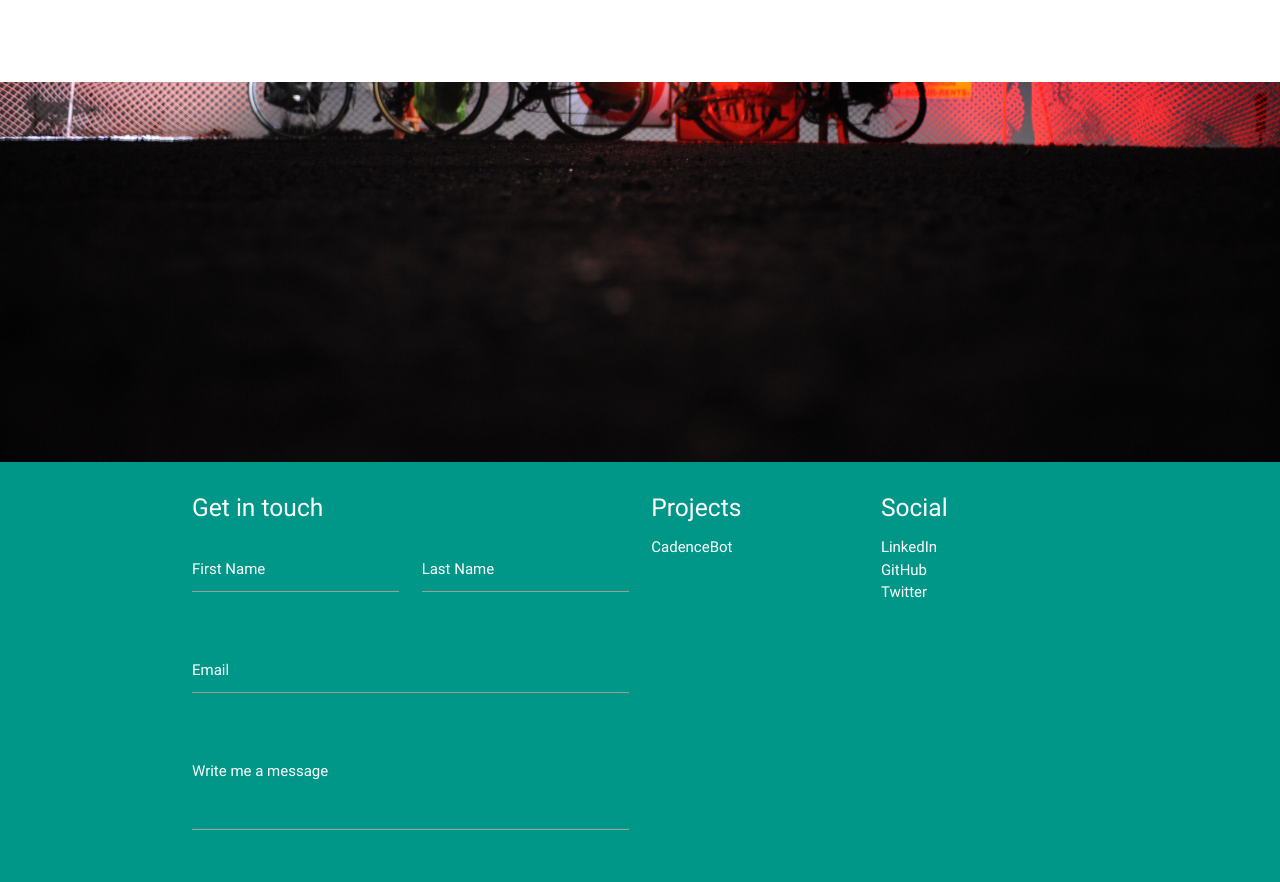
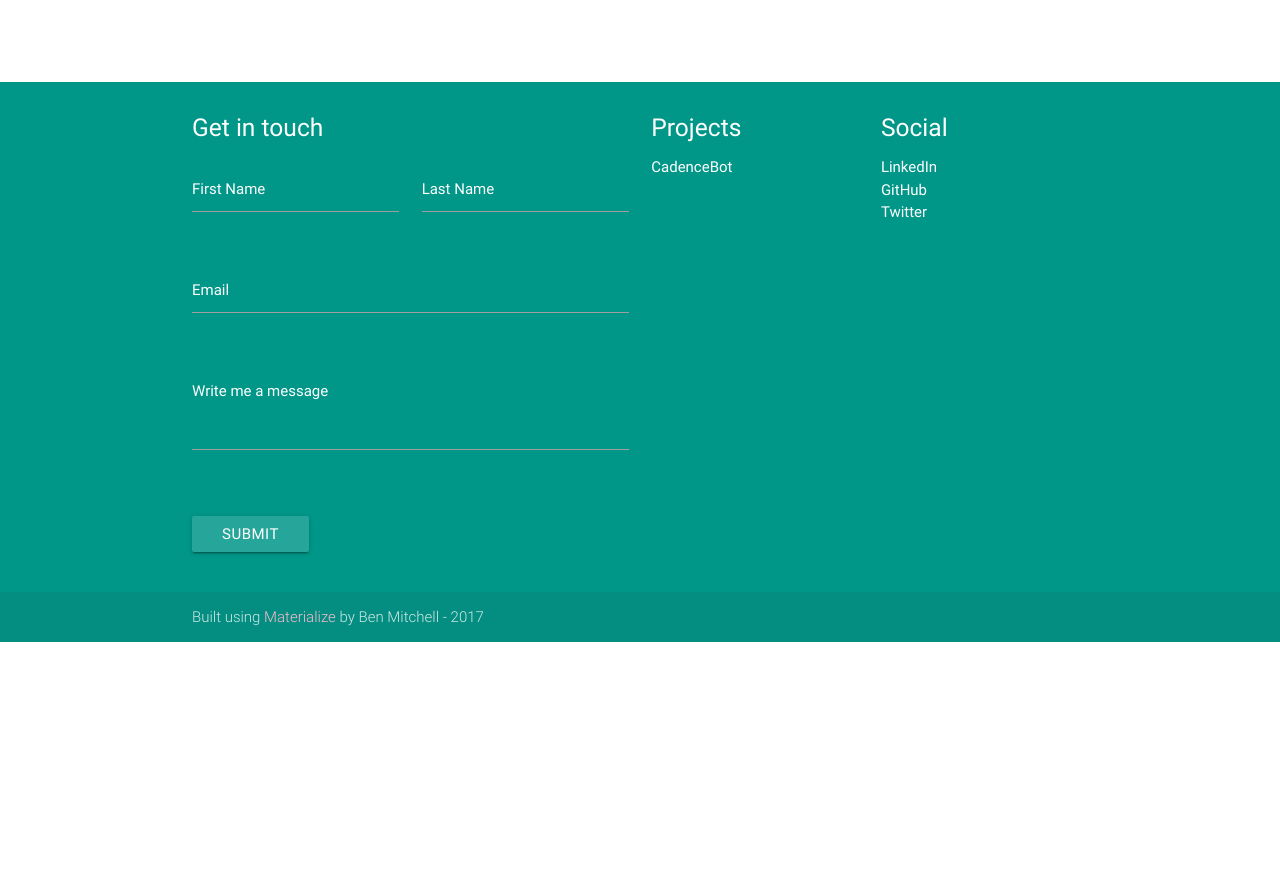
Before and after one commit to willbenmitch/personal-site, a plain HTML site: page index.html in a window 1280 px wide. Shown: the part 1529-2411 px from the top of the page. After the commit the page ends 2171 px from the top, so only its background shows below. Drawn offline with nearby package versions, Linux system fonts and the light colour scheme.

Commit message:
remove fluff

```diff
--- a/index.html
+++ b/index.html
@@ -141,7 +141,7 @@
     </div>
   </div>
 
-  <div class="parallax-container valign-wrapper">
+  <!-- <div class="parallax-container valign-wrapper">
     <div class="section no-pad-bot">
       <div class="container">
         <div class="row center">
@@ -152,7 +152,7 @@
     <div class="parallax">
       <img src="./img/DSC_9038.jpg" alt="Natural scene background img 2">
     </div>
-  </div>
+  </div> -->
 
   <footer class="page-footer teal">
     <div class="container">
```
Also changed, not shown: img/DSC_8917.jpg (deleted), img/DSC_9038.jpg (deleted), 1 other file.
